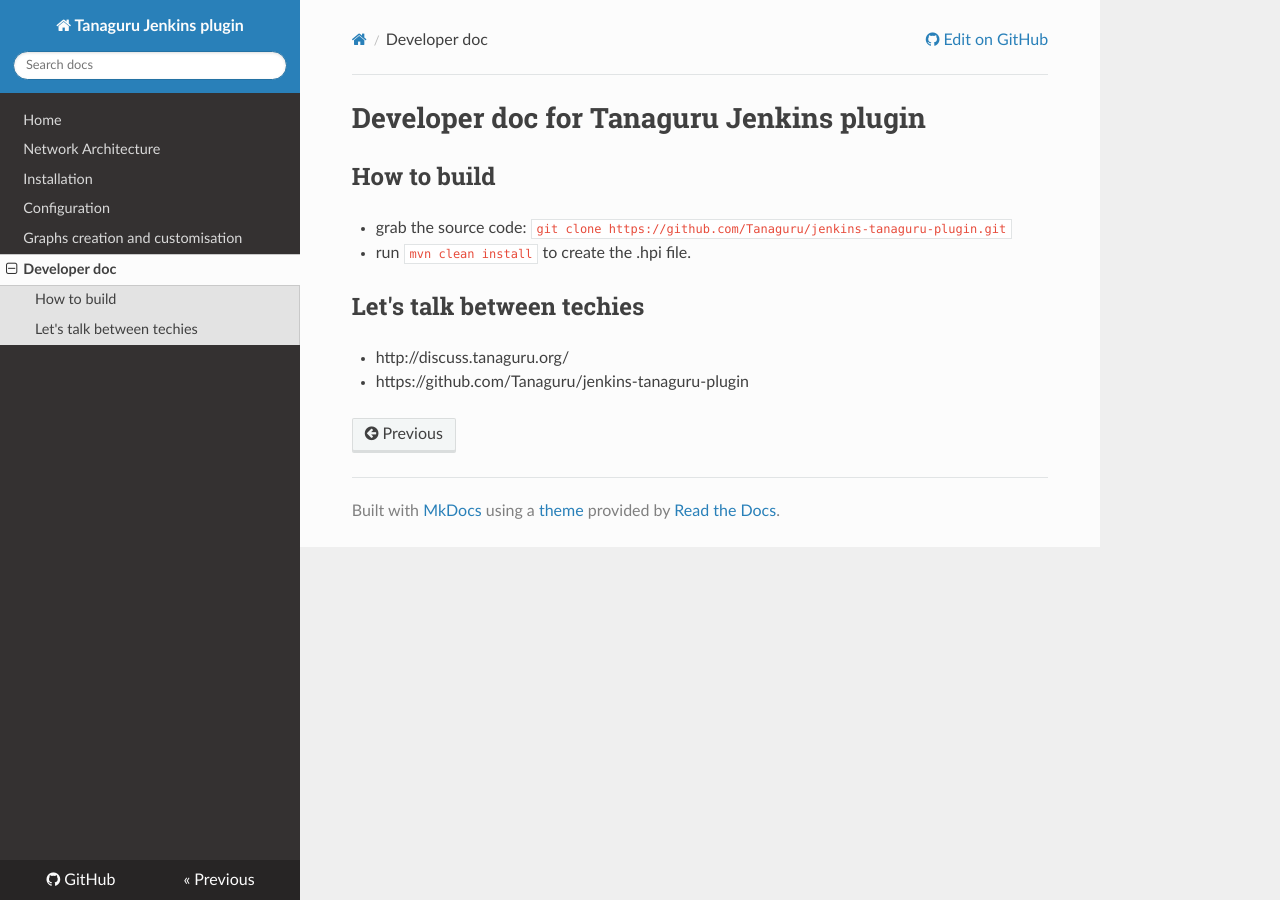
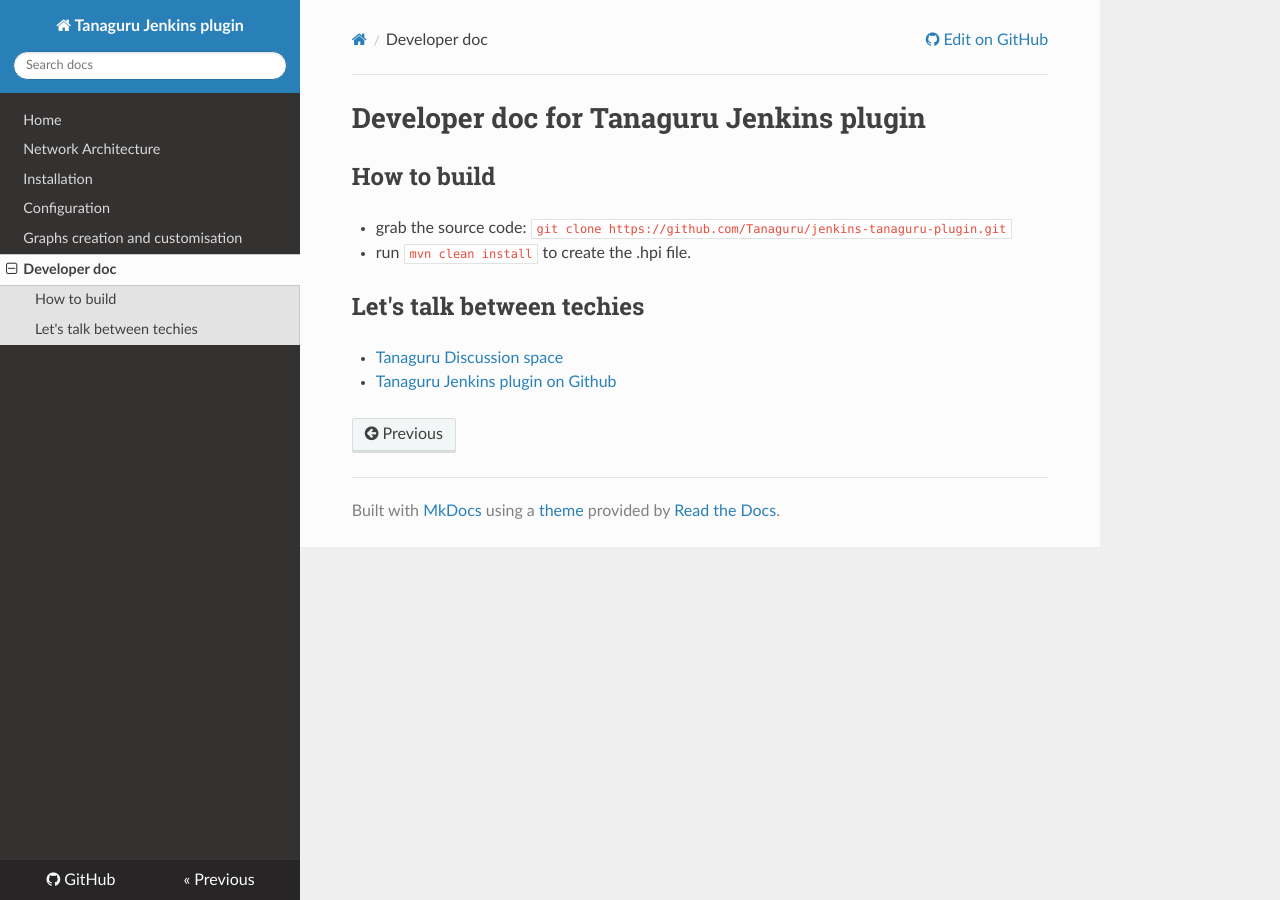
Before and after one commit to Asqatasun/Asqatasun-Jenkins-Plugin, an MkDocs documentation site: the page built from docs/developer-doc.md, in a window 1280 px wide. Built offline with MkDocs 1.6.1, drawn with Linux system fonts in a browser that asks for light colours; nearby versions of some CDN libraries; old or Windows-style settings are respelled for this version of MkDocs.

Commit message:
dev doc added forgotten links

```diff
--- a/docs/developer-doc.md
+++ b/docs/developer-doc.md
@@ -7,5 +7,5 @@
 
 ## Let's talk between techies
 
-* http://discuss.tanaguru.org/
-* https://github.com/Tanaguru/jenkins-tanaguru-plugin
+* [Tanaguru Discussion space](http://discuss.tanaguru.org/)
+* [Tanaguru Jenkins plugin on Github](https://github.com/Tanaguru/jenkins-tanaguru-plugin)
```
